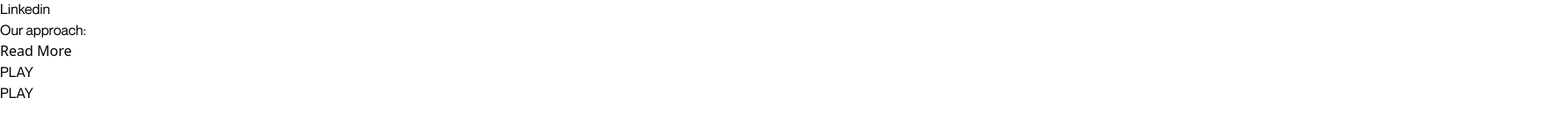
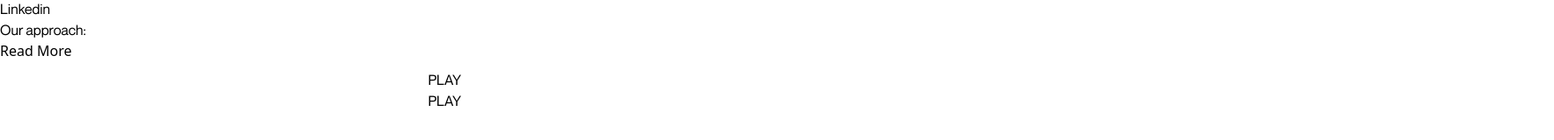
Before and after one commit to sayansanpui/ochi-WebClone, a React (Vite) app: page / in a window 1280 px wide. Shown: the part 504-664 px from the top of the page at 88% size, 1766 px wide, since content can reach past the window. Built offline with nearby package versions, Linux system fonts and the light colour scheme.

Commit message:
Eyes Update

```diff
--- a/src/components/Eyes.jsx
+++ b/src/components/Eyes.jsx
@@ -2,6 +2,9 @@ import React, { useEffect, useState } from 'react'
 
 const Eyes = () => {
     const [rotate, setRotate] = useState(0);
+
+    const [xDistance, setXDistance] = useState(0);
+    const [yDistance, setYDistance] = useState(0);
 
     useEffect(() => {
         window.addEventListener('mousemove', (e) => {
@@ -13,27 +16,53 @@ const Eyes = () => {
             let deltaY = mouseY - window.innerHeight / 2;
 
             var angle = Math.atan2(deltaY, deltaX) * (180 / Math.PI);
-            setRotate(angle-180);
+            setRotate(angle - 180);
         })
     })
+
+    useEffect(() => {
+        window.addEventListener('mousemove', (e) => {
+            // console.log(e.clientX, e.clientY);
+            let mouseX = e.clientX;
+            let mouseY = e.clientY;
+
+            const w = window.innerWidth / 4;
+            const h = window.innerHeight / 4;
+
+            let deltaX = mouseX - window.innerWidth / 2;
+            let deltaY = mouseY - window.innerHeight / 2;
+
+            var x = (deltaX / w)*8;
+            var y = (deltaY / h)*8;
+
+            setXDistance(x);
+            setYDistance(y);
+        })
+    })
+
+    // console.log(xDistance, yDistance);
 
     return (
         <div className='eyes w-full h-screen overflow-hidden'>
             <div className='relative w-full h-full bg-cover bg-center bg-[url("Top-Viewbbcbv-1-scaled.jpg")]'>
                 <div className='absolute top-1/2 left-1/2 -translate-x-[50%] -translate-y-[50%] flex gap-10 '>
-                    <div className='flex items-center justify-center w-[15vw] h-[15vw] rounded-full bg-zinc-100'>
+                    <div className='w-[14vw] h-[14vw] rounded-full bg-zinc-100'>
+                        <div style={{ transform: `translate(${38 + xDistance}%, ${38 + yDistance}%)` }} className='absolute'>
                             <div className='relative w-[8vw] h-[8vw] rounded-full bg-zinc-900 flex items-center justify-center'>
                                 <div className='text-white text-lg pFont1'>PLAY</div>
-                            <div style={{transform: `translate(-50%, -50%) rotate(${rotate}deg)`}} className="line absolute top-1/2 left-1/2 -translate-x-[50%] -translate-y-[50%] w-full h-5">
+                                <div style={{ transform: `translate(-50%, -50%) rotate(${rotate}deg)` }} className="line absolute top-1/2 left-1/2 -translate-x-[50%] -translate-y-[50%] w-full h-5">
                                     <div className='w-5 h-5 rounded-full bg-zinc-100'></div>
                                 </div>
                             </div>
                         </div>
-                    <div className='flex items-center justify-center w-[15vw] h-[15vw] rounded-full bg-zinc-100'>
+                    </div>
+                    <div className='w-[14vw] h-[14vw] rounded-full bg-zinc-100'>
+                        <div style={{ transform: `translate(${38 + xDistance}%, ${38 + yDistance}%)` }} className='absolute'>
                             <div className='relative w-[8vw] h-[8vw] rounded-full bg-zinc-900 flex items-center justify-center'>
                                 <div className='text-white text-lg pFont1'>PLAY</div>
-                            <div style={{transform: `translate(-50%, -50%) rotate(${rotate}deg)`}} className="line absolute top-1/2 left-1/2 -translate-x-[50%] -translate-y-[50%] w-full h-5">
+                                <div style={{ transform: `translate(-50%, -50%) rotate(${rotate}deg)` }} className="line absolute top-1/2 left-1/2 -translate-x-[50%] -translate-y-[50%] w-full h-5">
                                     <div className='w-5 h-5 rounded-full bg-zinc-100'></div>
+                                </div>
                             </div>
                         </div>
                     </div>
```
Lines whose indentation alone changed are shown as unchanged.
